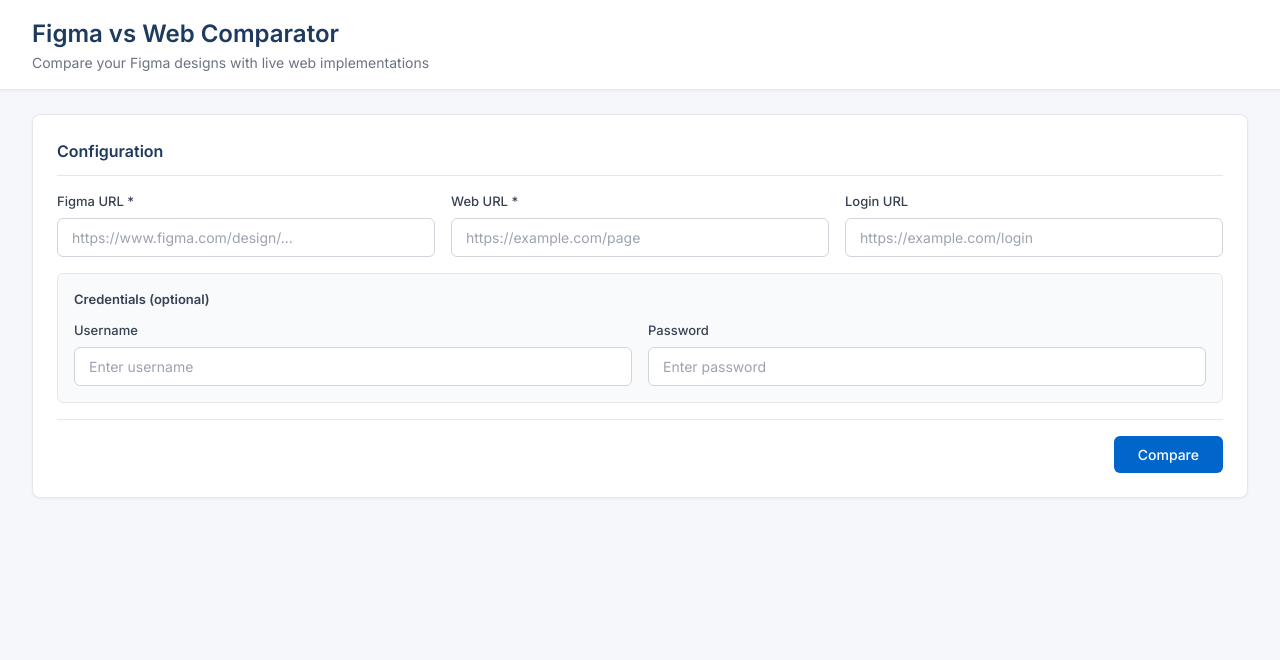
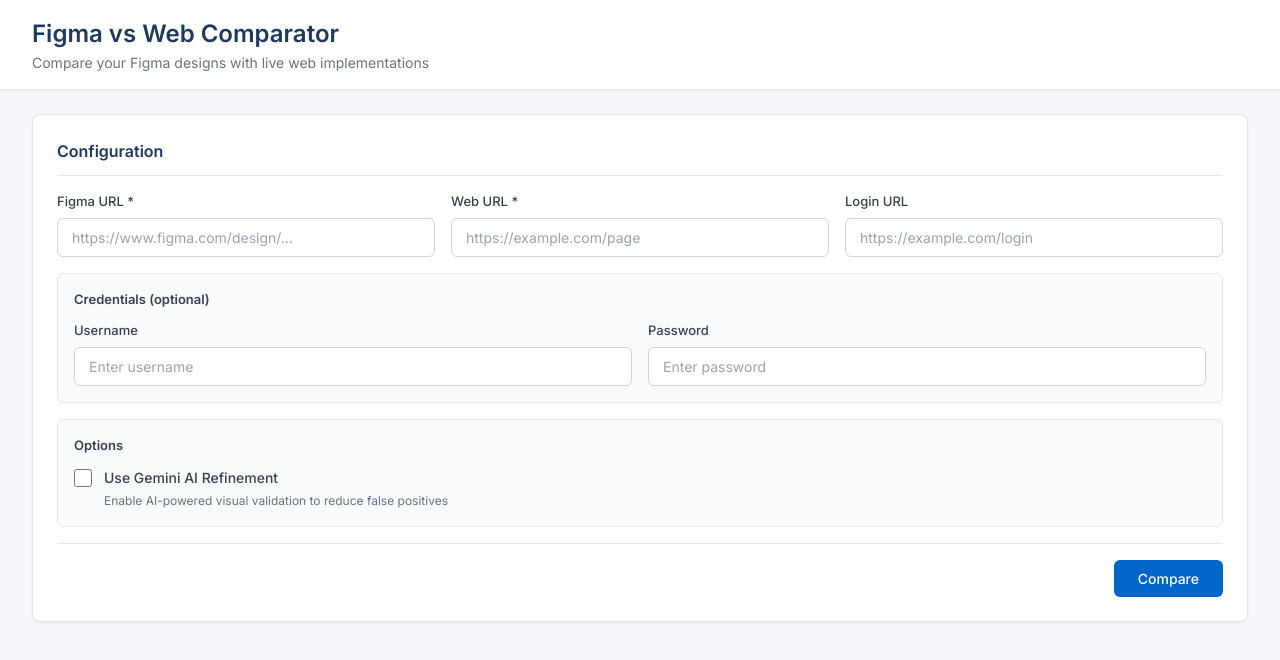
Before and after one commit to sanyogfreakbad/VQA, a React (Vite) app in the folder developer/UI_UX/figma-extractor/frontend/: page / in a window 1280 px wide. Shown: the top 660 px of the page. Built offline with nearby package versions, Linux system fonts and the light colour scheme.

Commit message:
changing layout

```diff
--- a/developer/UI_UX/figma-extractor/frontend/src/App.css
+++ b/developer/UI_UX/figma-extractor/frontend/src/App.css
@@ -49,7 +49,7 @@
   width: 100%;
   margin: 0 auto;
   padding: 1.5rem 2rem;
-  overflow: hidden;
+  overflow-y: auto;
 }
 
 .form-section {
@@ -132,6 +132,51 @@
   display: grid;
   grid-template-columns: repeat(auto-fit, minmax(200px, 1fr));
   gap: 1rem;
+}
+
+.options-section {
+  margin-top: 1rem;
+  padding: 1rem;
+  background: #f9fafb;
+  border-radius: 6px;
+  border: 1px solid #e5e7eb;
+}
+
+.options-section h3 {
+  font-size: 0.8125rem;
+  font-weight: 600;
+  margin-bottom: 0.75rem;
+  color: #374151;
+}
+
+.checkbox-group {
+  display: flex;
+  align-items: flex-start;
+  gap: 0.75rem;
+}
+
+.checkbox-group input[type="checkbox"] {
+  width: 18px;
+  height: 18px;
+  margin-top: 2px;
+  cursor: pointer;
+  accent-color: #0066cc;
+}
+
+.checkbox-group label {
+  display: flex;
+  flex-direction: column;
+  gap: 0.25rem;
+  font-weight: 500;
+  color: #374151;
+  font-size: 0.875rem;
+  cursor: pointer;
+}
+
+.option-description {
+  font-weight: 400;
+  font-size: 0.75rem;
+  color: #6b7280;
 }
 
 .form-actions {
--- a/developer/UI_UX/figma-extractor/frontend/src/App.tsx
+++ b/developer/UI_UX/figma-extractor/frontend/src/App.tsx
@@ -47,6 +47,7 @@ interface FormData {
   loginUrl: string
   username: string
   password: string
+  useGemini: boolean
 }
 
 interface AnnotatedImageState {
@@ -75,7 +76,8 @@ function App() {
     webUrl: '',
     loginUrl: '',
     username: '',
-    password: ''
+    password: '',
+    useGemini: false
   })
   const [loading, setLoading] = useState(false)
   const [error, setError] = useState<string | null>(null)
@@ -88,8 +90,11 @@ function App() {
   })
 
   const handleInputChange = (e: React.ChangeEvent<HTMLInputElement>) => {
-    const { name, value } = e.target
-    setFormData(prev => ({ ...prev, [name]: value }))
+    const { name, value, type, checked } = e.target
+    setFormData(prev => ({
+      ...prev,
+      [name]: type === 'checkbox' ? checked : value
+    }))
   }
 
   const handleCompare = async () => {
@@ -125,7 +130,8 @@ function App() {
       ],
       wait_for_selector: "body",
       viewport: { width: 1440, height: 800 },
-      max_depth: 50
+      max_depth: 50,
+      use_gemini: formData.useGemini
     }
 
     try {
@@ -361,6 +367,23 @@ function App() {
               </div>
             </div>
 
+            <div className="options-section">
+              <h3>Options</h3>
+              <div className="checkbox-group">
+                <input
+                  type="checkbox"
+                  id="useGemini"
+                  name="useGemini"
+                  checked={formData.useGemini}
+                  onChange={handleInputChange}
+                />
+                <label htmlFor="useGemini">
+                  Use Gemini AI Refinement
+                  <span className="option-description">Enable AI-powered visual validation to reduce false positives</span>
+                </label>
+              </div>
+            </div>
+
             <div className="form-actions">
               <button
                 className="compare-btn"
--- a/developer/UI_UX/figma-extractor/frontend/src/index.css
+++ b/developer/UI_UX/figma-extractor/frontend/src/index.css
@@ -12,7 +12,7 @@ html {
 }
 
 html, body, #root {
-  height: 100%;
+  min-height: 100%;
   margin: 0;
   padding: 0;
 }
@@ -24,13 +24,14 @@ body {
   background: #f5f7fa;
   color: #1f2937;
   line-height: 1.5;
-  overflow: hidden;
+  overflow-x: hidden;
+  overflow-y: auto;
 }
 
 #root {
   display: flex;
   flex-direction: column;
-  overflow: hidden;
+  min-height: 100%;
 }
 
 input,
```
Also changed, not shown: 1 other file (tests, documents, lock files or other folders).
